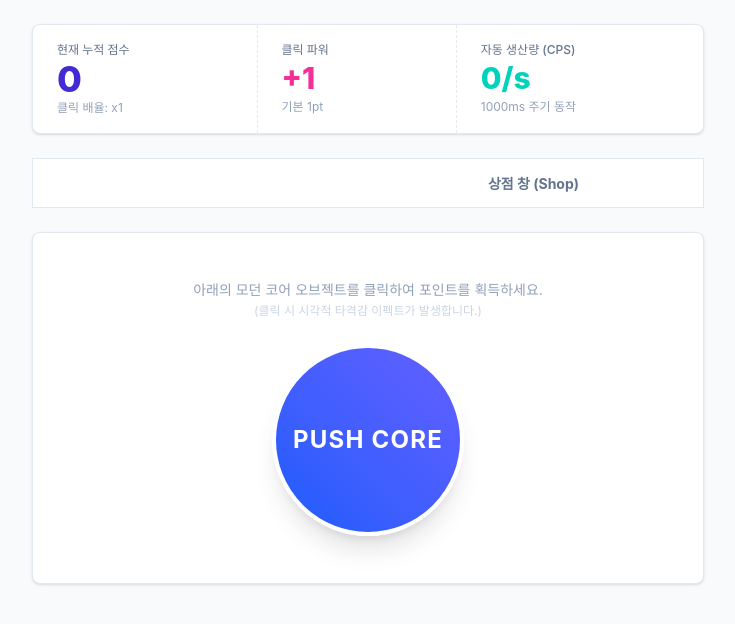
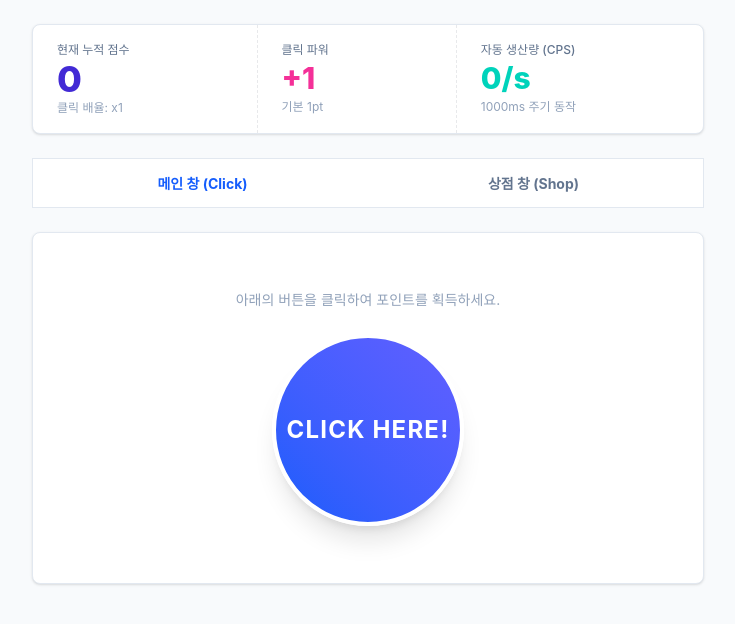
Before and after one commit to BladeHailSylas/WebShower, a React (Vite) app: page /clicker in a window 1280 px wide. Shown: the top 624 px of the page, without its empty margins (272-1007 px from the left). Built offline with nearby package versions, Linux system fonts and the light colour scheme.

Commit message:
Fix: Small changes on buttons

```diff
--- a/src/components/clicker/ClickPage.tsx
+++ b/src/components/clicker/ClickPage.tsx
@@ -41,8 +41,7 @@ export default function ClickPage({ onMainClick, pointsPerClick }: ClickPageProp
   return (
     <div className="w-full h-full flex flex-col items-center justify-center relative">
       <p className="text-slate-400 text-sm mb-6 text-center">
-        아래의 모던 코어 오브젝트를 클릭하여 포인트를 획득하세요.<br/>
-        <span className="text-xs text-slate-300">(클릭 시 시각적 타격감 이펙트가 발생합니다.)</span>
+        아래의 버튼을 클릭하여 포인트를 획득하세요.<br/>
       </p>
 
       {/* 인터랙티브 클릭 영역 */}
@@ -51,7 +50,7 @@ export default function ClickPage({ onMainClick, pointsPerClick }: ClickPageProp
           onClick={handleClick}
           className="w-48 h-48 rounded-full bg-linear-to-tr from-blue-600 to-indigo-500 shadow-xl border-4 border-white flex items-center justify-center text-white text-2xl font-bold uppercase tracking-wider select-none transform transition-all active:scale-90 hover:scale-105"
         >
-          Push Core
+          Click Here!
         </button>
 
         {/* 시각적 타격감 효과를 위한 떠오르는 텍스트 파티클 구조 */}
--- a/src/components/clicker/ClickerHub.tsx
+++ b/src/components/clicker/ClickerHub.tsx
@@ -113,13 +113,13 @@ export default function ClickerHub() {
       {/* DaisyUI 탭 메뉴를 활용한 화면 전환 */}
       <div className="tabs tabs-boxed bg-white border border-slate-200 p-1 mb-6 w-full max-w-2xl flex">
         <button
-          className={`tab flex-1 font-bold transition-all ${activeTab === 'click' ? 'tab-active btn-primary text-white rounded-lg' : 'text-slate-500'}`}
+          className={`tab flex-1 font-bold transition-all ${activeTab === 'click' ? 'tab-active btn-primary text-blue-600 rounded-lg' : 'text-slate-500 hover:scale-105'}`}
           onClick={() => setActiveTab('click')}
         >
           메인 창 (Click)
         </button>
         <button
-          className={`tab flex-1 font-bold transition-all ${activeTab === 'shop' ? 'tab-active btn-primary text-white rounded-lg' : 'text-slate-500'}`}
+          className={`tab flex-1 font-bold transition-all ${activeTab === 'shop' ? 'tab-active btn-primary text-blue-600 rounded-lg' : 'text-slate-500 hover:scale-105'}`}
           onClick={() => setActiveTab('shop')}
         >
           상점 창 (Shop)
--- a/src/components/clicker/ShopPage.tsx
+++ b/src/components/clicker/ShopPage.tsx
@@ -13,7 +13,6 @@ export default function ShopPage({ items, currentScore, onBuyItem, errorMessage
     <div className="w-full flex flex-col h-full">
       <div className="flex justify-between items-center mb-4">
         <h3 className="text-lg font-bold text-slate-700">업그레이드 상점</h3>
-        <span className="text-xs text-slate-400">* 상점 구매 시 데이터 연산 바인딩이 즉시 처리됩니다.</span>
       </div>
 
       {/* 학생 조작 예외 상황 발생 시 노출되는 Toast 스타일 경고창 */}
```
